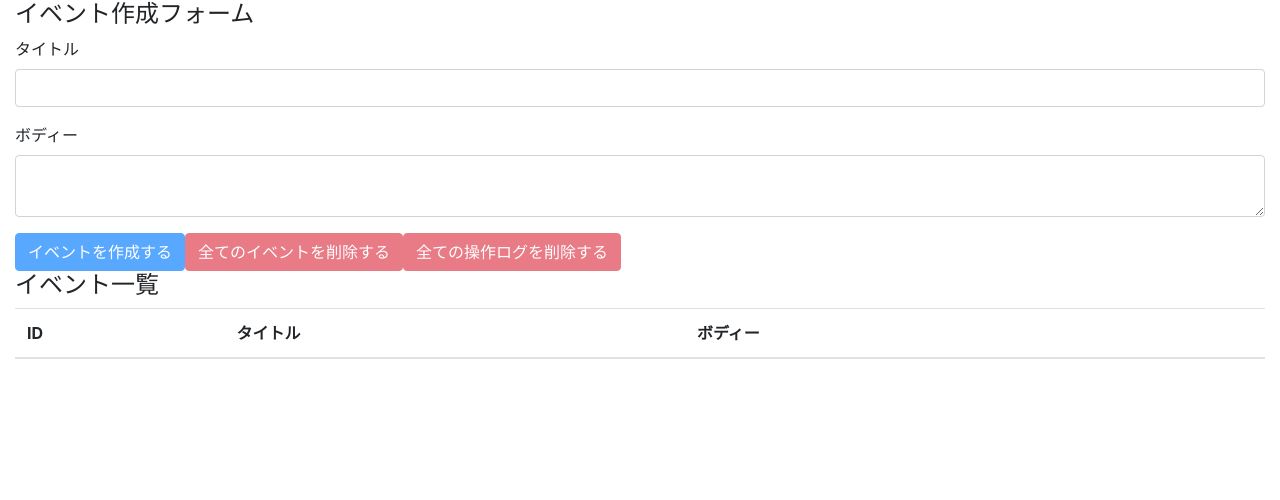
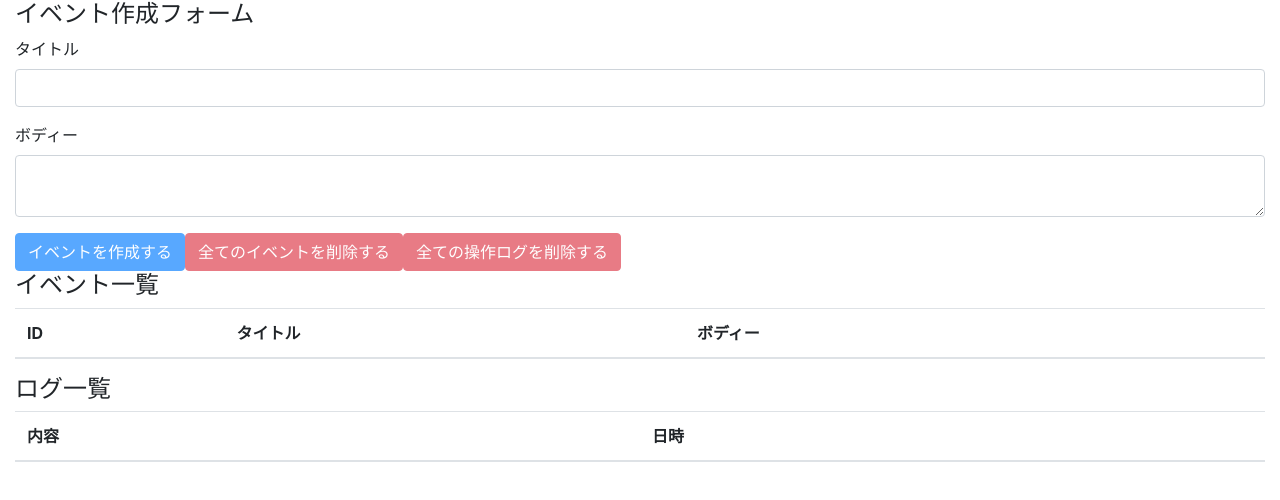
Before and after one commit to ma-chang/react-hooks-101, a React (Create React App) app: page / in a window 1280 px wide. Shown: the top 500 px of the page. Built offline with nearby package versions, Linux system fonts and the light colour scheme.

Commit message:
display all operation logs

```diff
--- a/src/components/App.js
+++ b/src/components/App.js
@@ -4,6 +4,7 @@
 
 import EventForm from './EventForm';
 import Events from './Events';
+import OperationLogs from './OperationLogs';
 import AppContext from '../contexts/AppContext';
 import reducer from '../reducers';
 
@@ -22,6 +23,7 @@
       <div className="container-fluid">
         <EventForm />
         <Events />
+        <OperationLogs />
       </div>
     </AppContext.Provider>
   );
--- /dev/null
+++ b/src/components/OperationLog.js
@@ -0,0 +1,18 @@
+import React, { useContext } from 'react';
+
+import AppContext from '../contexts/AppContext';
+
+const OperationLog = ({ operationLog }) => {
+  const { state } = useContext(AppContext);
+  return (
+    <>
+      {console.log({operationLog}, ': operationLog')}
+      <tr>
+        <td>{operationLog.description}</td>
+        <td>{operationLog.operateAt}</td>
+      </tr>
+    </>
+  );
+};
+
+export default OperationLog;
--- /dev/null
+++ b/src/components/OperationLogs.js
@@ -0,0 +1,28 @@
+import React, { useContext } from 'react';
+
+import AppContext from '../contexts/AppContext';
+import OperationLog from './OperationLog'
+
+const OperationLogs = () => {
+  const { state } = useContext(AppContext);
+  return (
+    <>
+      <h4>ログ一覧</h4>
+      <table className="table table-hover">
+        <thead>
+          <tr>
+            <th scope="col">内容</th>
+            <th scope="col">日時</th>
+          </tr>
+        </thead>
+        <tbody>
+          {state.operationLogs.map((operationLog, index) => {
+            return <OperationLog key={index} operationLog={operationLog}/>
+          })}
+        </tbody>
+      </table>
+    </>
+  );
+};
+
+export default OperationLogs;
--- a/src/reducers/operationLogs.js
+++ b/src/reducers/operationLogs.js
@@ -5,7 +5,7 @@
     case ADD_OPERATION_LOG:
       const operationLog = {
         description: action.description,
-        operationAt: action.operateAt,
+        operateAt: action.operateAt,
       };
       return [operationLog, ...state];
     case DELETE_ALL_OPERATION_LOGS:
```
